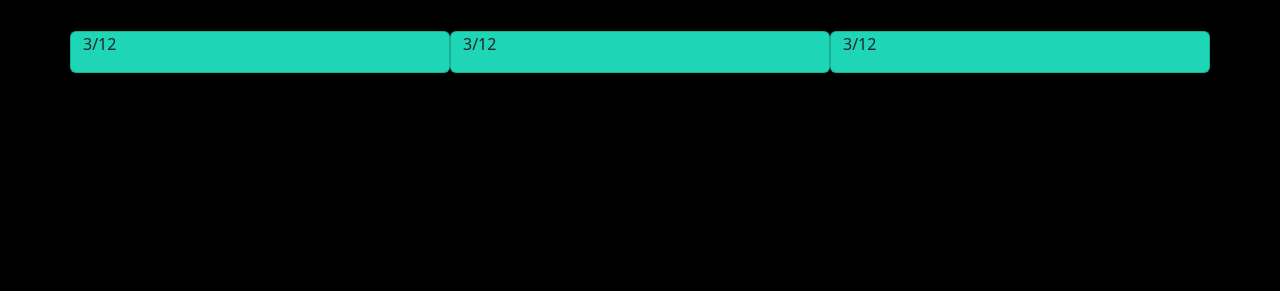
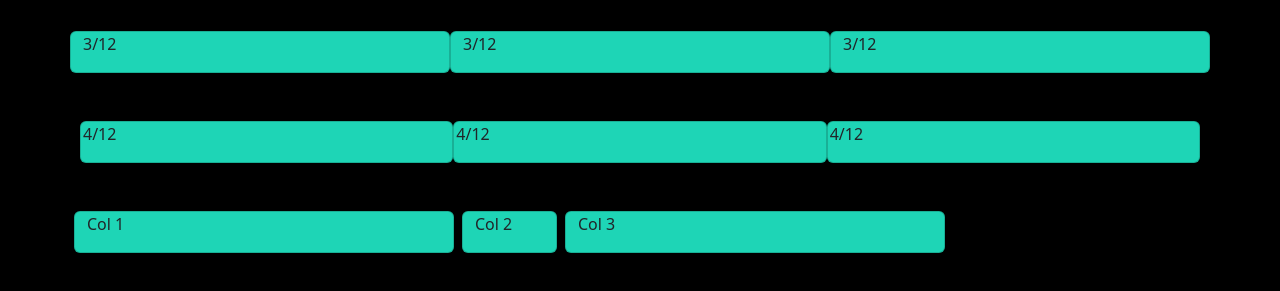
Before and after one commit to reubendawe/bootstrap-learning, a website: page bootstrap-css-framework-lesson/grid-experiment.html in a window 1280 px wide. Shown: the part 89-380 px from the top of the page. Drawn offline with Linux system fonts and the light colour scheme.

Commit message:
Completd Utilities experimentation - On to 'Tables'

```diff
--- a/bootstrap-css-framework-lesson/grid-experiment.html
+++ b/bootstrap-css-framework-lesson/grid-experiment.html
@@ -31,6 +31,34 @@
     </div>
 </div>
 
+<div class="container mb-5">
+    <div class="row g-1">
+        <div class="col-4 card">
+            <p>4/12</p>
+        </div>
+        <div class="col-4 card">
+            <p>4/12</p>
+        </div>
+        <div class="col-4 card">
+            <p>4/12</p>
+        </div>
+    </div>
+</div>
+
+<div class="container mb-5">
+    <div class="row">
+        <div class="col mx-2 col-md-4 mx-md-1 card">
+            <p>Col 1</p>
+        </div>
+        <div class="col mx-2 col-md-1 mx-md-1 card">
+            <p>Col 2</p>
+        </div>
+        <div class="col mx-2 col-md-4 mx-md-1 card">
+            <p>Col 3</p>
+        </div>
+    </div>
+</div>
+
     <script src="../js/bootstrap.bundle.js"></script>
 
 </body>
```
Also changed, not shown: cdn/spacing.html (added, +51 -0 lines).
